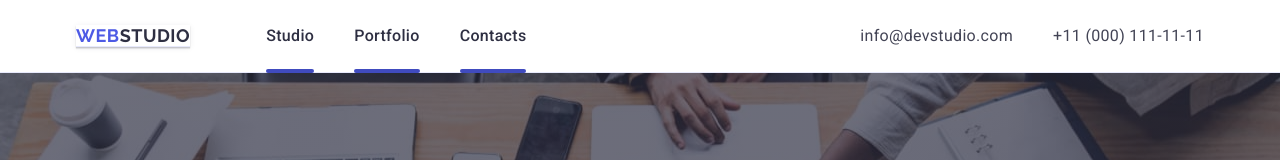
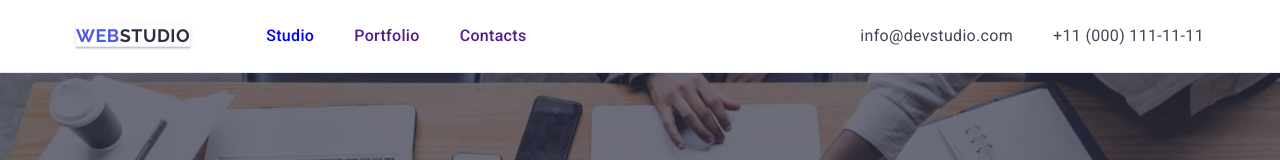
Before and after one commit to AnastasiiaPerevytska/goit-markup-hw-04, a plain HTML site: page index.html in a window 1280 px wide. Shown: the top 160 px of the page. Drawn offline with nearby package versions, Linux system fonts and the light colour scheme.

Commit message:
change color -> class nav-link

```diff
--- a/css/styles.css
+++ b/css/styles.css
@@ -79,7 +79,7 @@ margin-right: 76px;
 }
 
 .nav-link {
-    color: #2E2F42;
+    color: #404bbf, #2E2F42;
     font-size: 16px;
     font-weight: 500;
     line-height: 1.5;
@@ -96,7 +96,7 @@ margin-right: 76px;
     color: #404BBF;
 }
 
-.nav-link::after {
+.nav-link:first-child .nav-link::after {
     content: "";
     width: 100%;
     height: 4px;
```
